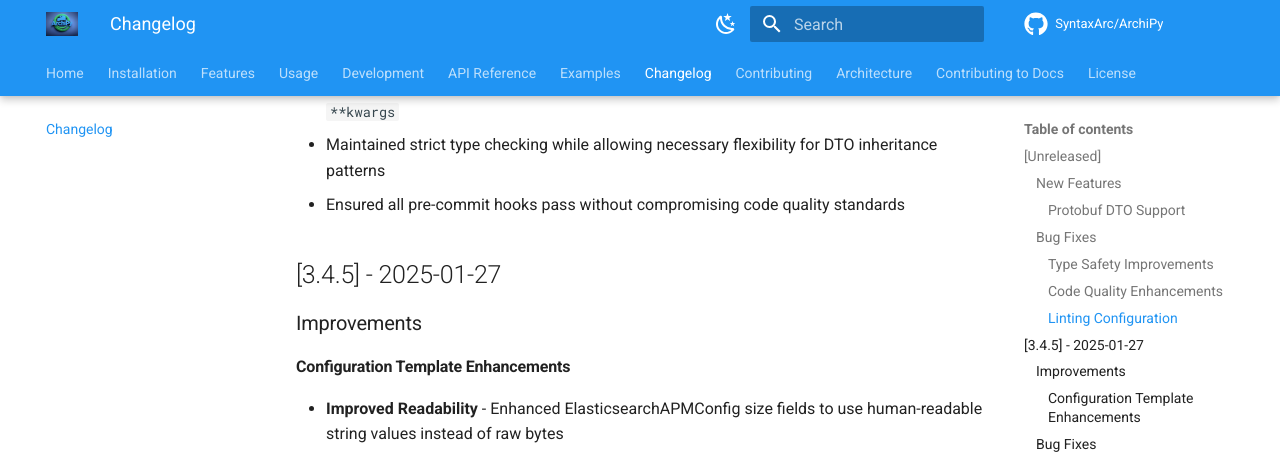
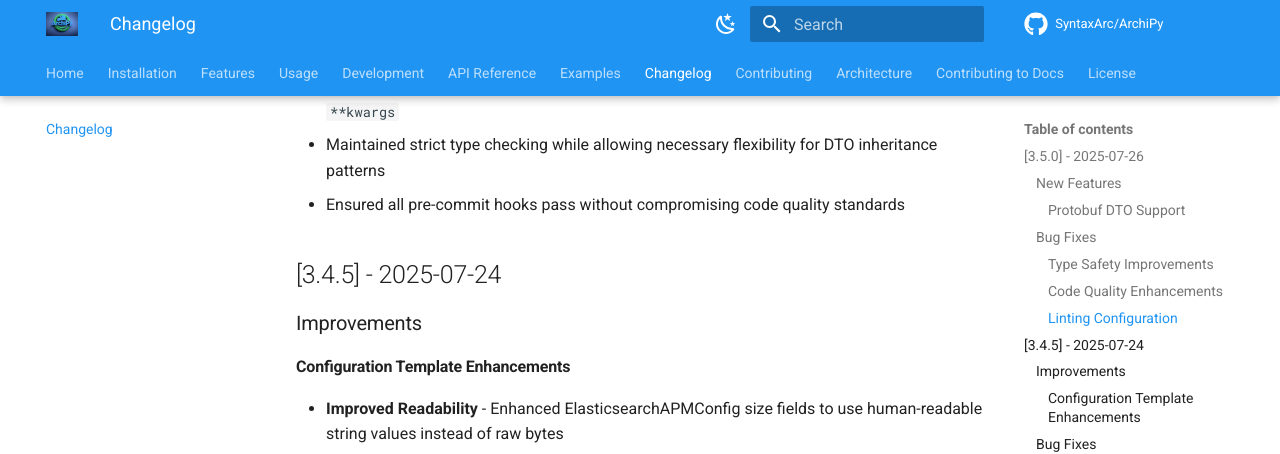
Before and after one commit to negatic/ArchiPy, an MkDocs documentation site: the page built from docs/changelog.md, in a window 1280 px wide and 900 px high, scrolled down 1158 px. Shown: the top 454 px of the window. Built offline with MkDocs 1.6.1 and Material for MkDocs 9.7.7, drawn with Linux system fonts in a browser that asks for light colours; comment, search, counter and statistics services are not loaded; the version menu is left out; some of the changed text lies outside the part shown.

Commit message:
update changelogs

```diff
--- a/docs/changelog.md
+++ b/docs/changelog.md
@@ -2,7 +2,7 @@
 
 All notable changes to ArchiPy are documented in this changelog, organized by version.
 
-## [Unreleased]
+## [3.5.0] - 2025-07-26
 
 ### New Features
 
@@ -39,7 +39,7 @@ All notable changes to ArchiPy are documented in this changelog, organized by ve
   - Maintained strict type checking while allowing necessary flexibility for DTO inheritance patterns
   - Ensured all pre-commit hooks pass without compromising code quality standards
 
-## [3.4.5] - 2025-01-27
+## [3.4.5] - 2025-07-24
 
 ### Improvements
 
```
